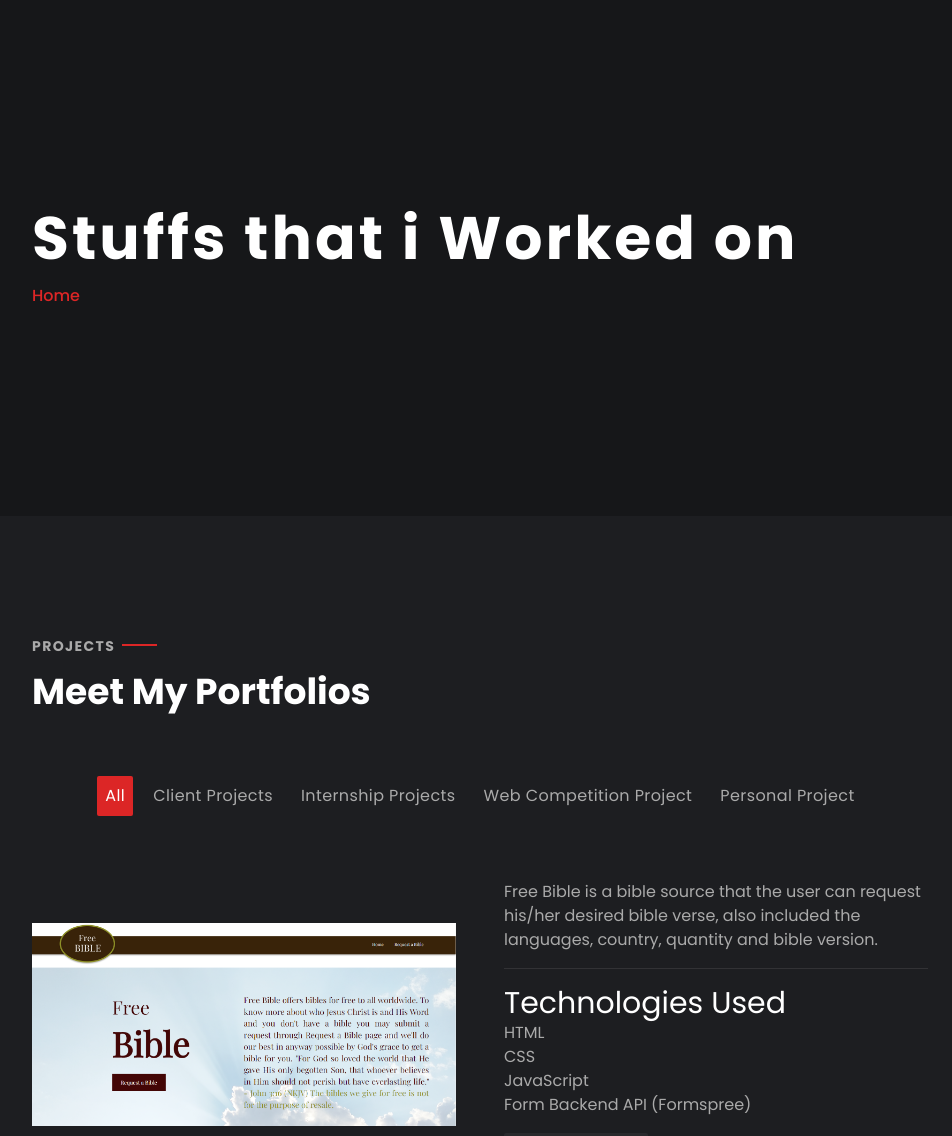
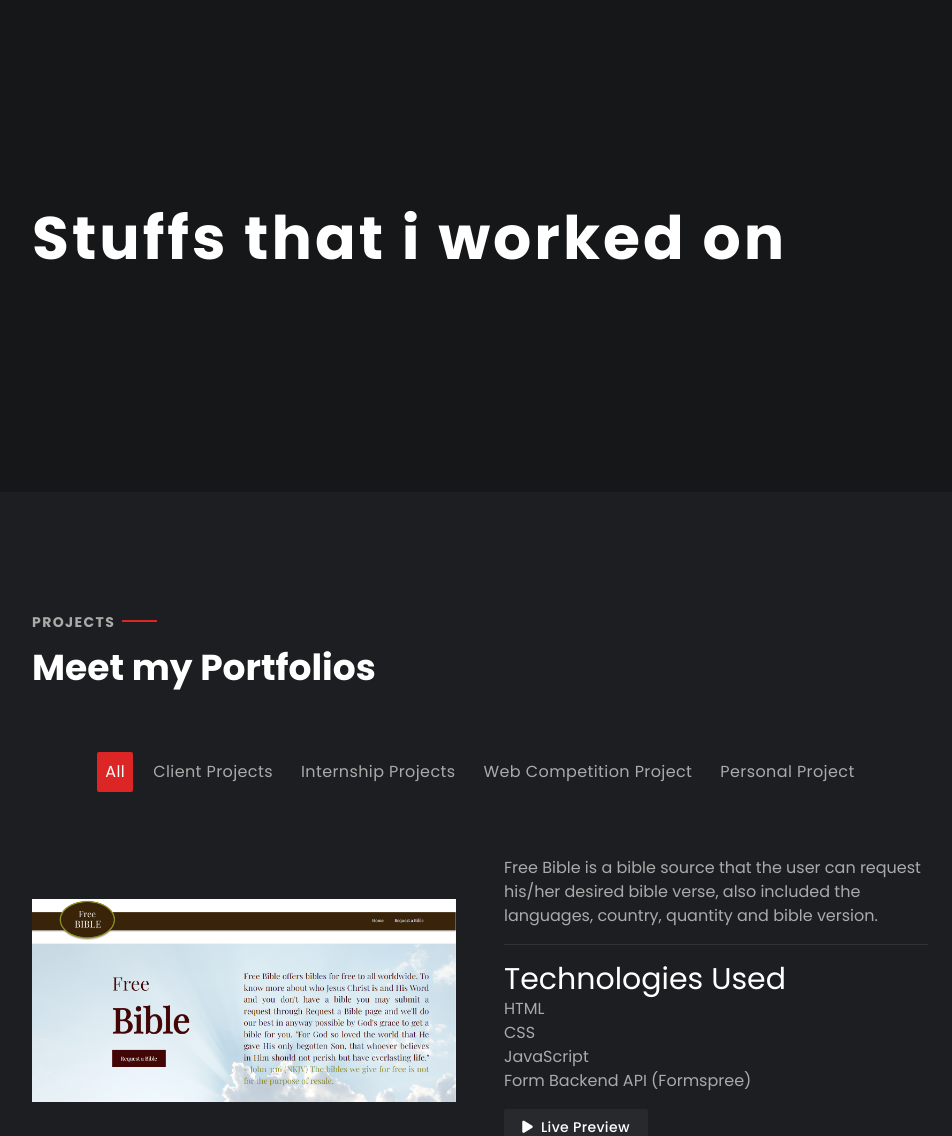
Before and after one commit to edmarktuazon/Portfolio, a PHP site: page /projects/ in a window 1280 px wide. Shown: the part 100-1236 px from the top of the page, without its empty margins (160-1112 px from the left). Run offline with PHP 8.4, Linux system fonts and the light colour scheme; style sheets or scripts are compiled from the project's sources; some libraries are stand-ins or nearby versions.

Commit message:
quick changes

```diff
--- a/about/index.php
+++ b/about/index.php
@@ -47,8 +47,6 @@
                 <div class="my-52 animate__animated animate__fadeInDown">
                     <h2 class="font-bold text-[44px] lg:text-6xl xl:text-6xl tracking-wider text-white pb-4">A little
                         About me</h2>
-                    <a href=".../index.php"
-                        class="text-md  text-highLight hover:text-white ease-out duration-300">Home</a>
                 </div>
             </div>
         </section>
--- a/contact/index.php
+++ b/contact/index.php
@@ -45,8 +45,6 @@
                 <div class="my-52 animate__animated animate__fadeInDown">
                     <h3 class="font-bold text-[44px] lg:text-6xl xl:text-6xl tracking-wider text-white pb-4">Shoot me a
                         Message</h3>
-                    <a href="../index.php"
-                        class="text-md text-highLight hover:text-white ease-out duration-300">Home</a>
                 </div>
             </div>
         </section>
--- a/includes/portfolios.php
+++ b/includes/portfolios.php
@@ -3,7 +3,7 @@
          <div class="pb-16">
              <h5 class="primary-section-title uppercase  text-secondary text-sm pb-4 tracking-widest">projects
              </h5>
-             <h2 class="capitalize font-bold text-4xl text-white">meet my portfolios</h2>
+             <h2 class="font-bold text-4xl text-white">Meet my Portfolios</h2>
          </div>
          <!-- items menus -->
          <div class="item-menus">
--- a/projects/index.php
+++ b/projects/index.php
@@ -47,9 +47,7 @@
             <div class="px-8 lg:px-48 flex items-center">
                 <div class="my-52 animate__animated animate__fadeInDown">
                     <h2 class="font-bold text-[44px] lg:text-6xl xl:text-6xl tracking-wider text-white pb-4">Stuffs that
-                        i Worked on</h2>
-                    <a href="../index.php"
-                        class="text-md text-highLight hover:text-white ease-out duration-300">Home</a>
+                        i worked on</h2>
                 </div>
             </div>
         </section>
```
